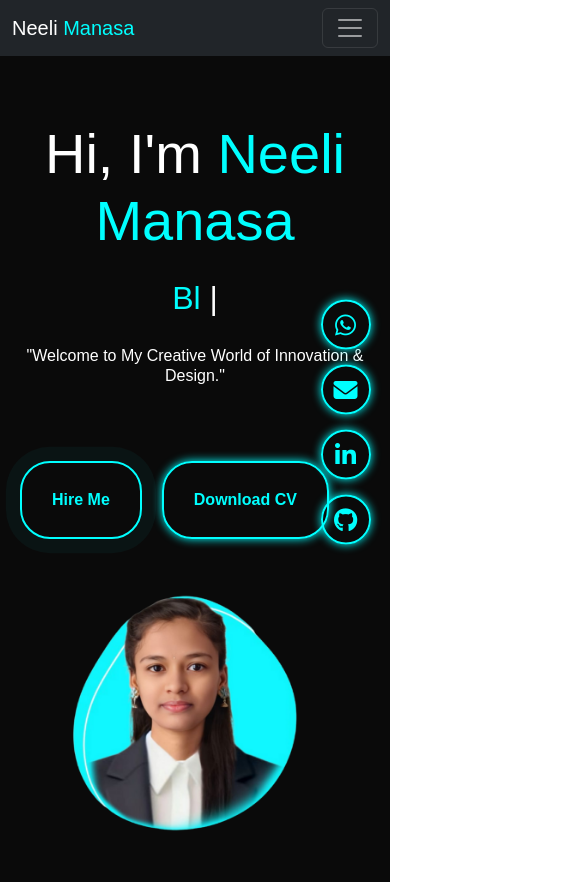
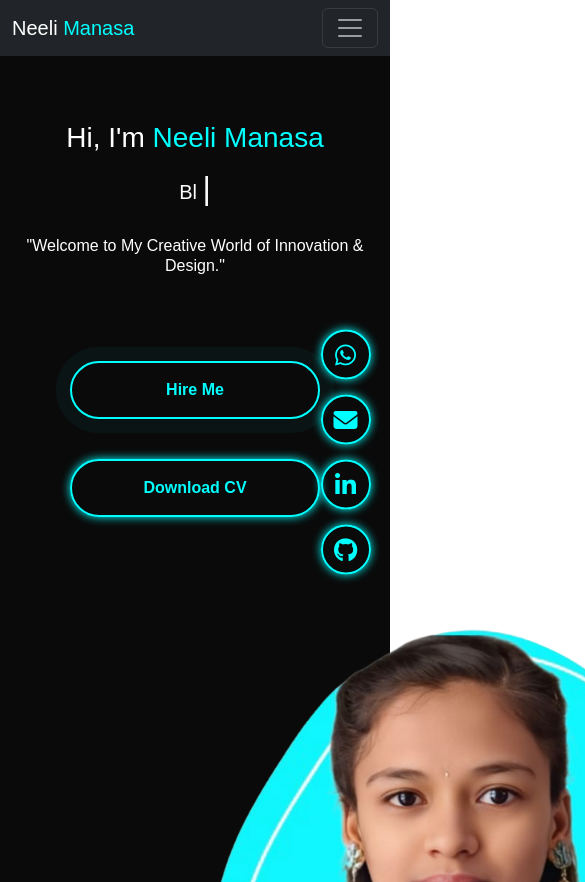
Before and after one commit to Neelimanasa/Neeli-Manasa-Portfolio, a plain HTML site: page index.html in a window 390 px wide. Shown: the top 882 px of the page, 585 px wide, since content can reach past the window. Drawn offline with nearby package versions, Linux system fonts and the light colour scheme.

Commit message:
Update index.html

```diff
--- a/index.html
+++ b/index.html
@@ -135,44 +135,72 @@ section {
             text-shadow: 0 0 10px #00ffff;
         }
 
+@media (max-width: 768px) {
     .home {
-            min-height: 100vh;
-            background: #0a0a0a;
-            display: flex;
-            align-items: center;
-            padding: 0 10%;
-            color: white;
+        flex-direction: column;
+        padding: 100px 20px 40px;
+        text-align: center;
+        min-height: auto;
     }
 
     .home-content {
-            max-width: 600px;
+        max-width: 100%;
+        order: 2;
     }
 
     .home-content h1 {
-            font-size: 56px;
-            margin-bottom: 20px;
+        font-size: 36px;
+        line-height: 1.3;
     }
 
     .home-content .text-animate {
-            font-size: 32px;
-            color: #00ffff;
+        font-size: 24px;
     }
 
     .home-image {
-            width: 500px;
-            height: 500px;
-            margin-left: auto;
+        width: 250px;
+        height: 250px;
+        margin: 0 auto 30px;
+        order: 1;
     }
 
-        .home-image img {
-            width: 100%;
-            height: 100%;
-            object-fit: cover;
-            border-radius: 50%;
-            animation: float 4s ease-in-out infinite;
+    .home-btns {
+        flex-direction: column;
+        justify-content: center;
+        margin-top: 30px;
     }
 
-        @keyframes float {
+    .btn {
+        padding: 15px 25px;
+        width: 100%;
+        max-width: 250px;
+        margin: 10px 0;
+    }
+
+    .social-icons {
+        position: static;
+        flex-direction: row;
+        justify-content: center;
+        transform: none;
+        margin-top: 30px;
+        gap: 15px;
+    }
+}
+
+@media (max-width: 480px) {
+    .home-content h1 {
+        font-size: 28px;
+    }
+
+    .home-content .text-animate {
+        font-size: 20px;
+    }
+
+    .home-image {
+        width: 200px;
+        height: 200px;
+    }
+}        @keyframes float {
             0%, 100% { transform: translateY(0); }
             50% { transform: translateY(-20px); }
         }
```
Lines whose indentation alone changed are shown as unchanged.
